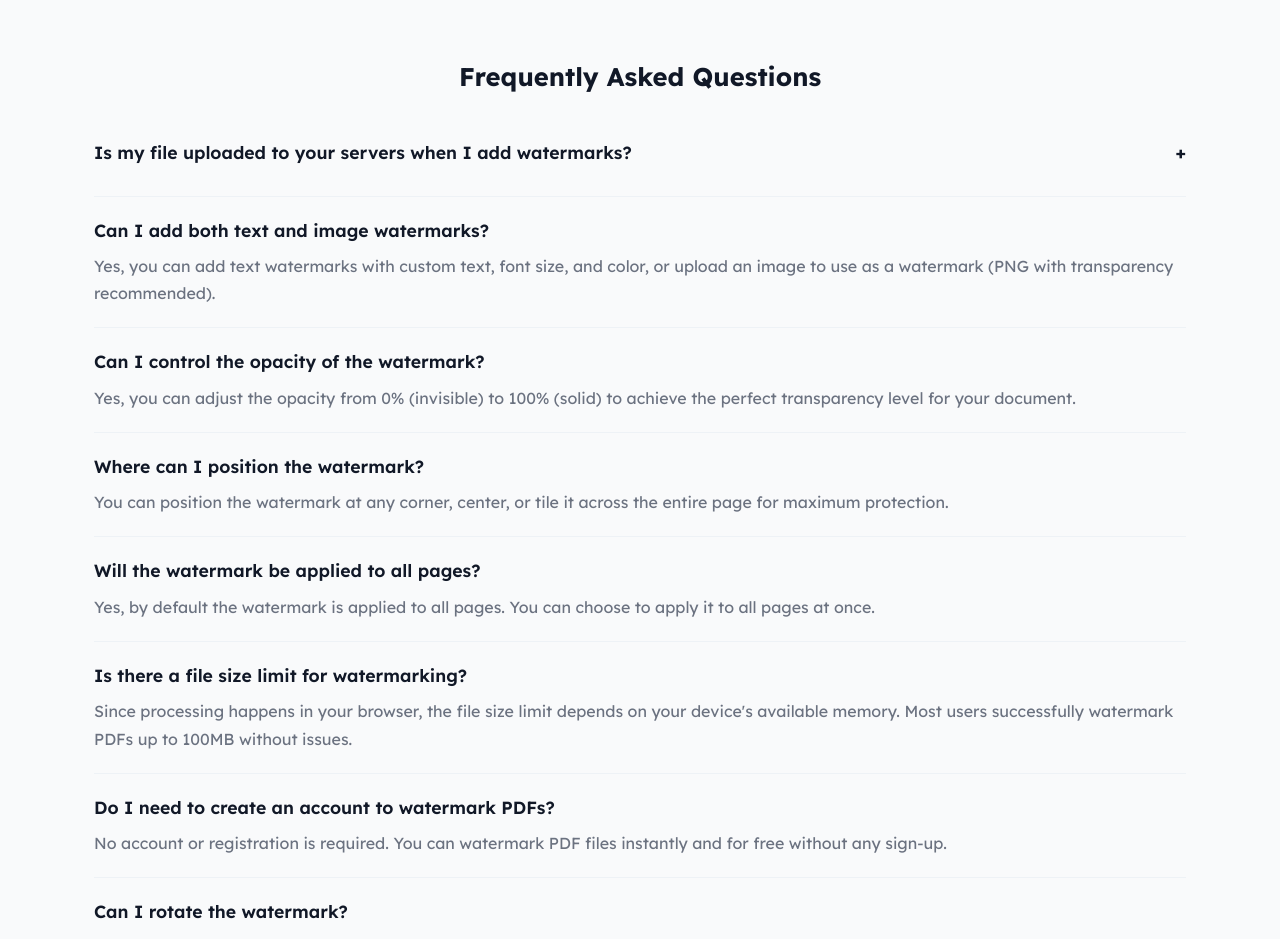
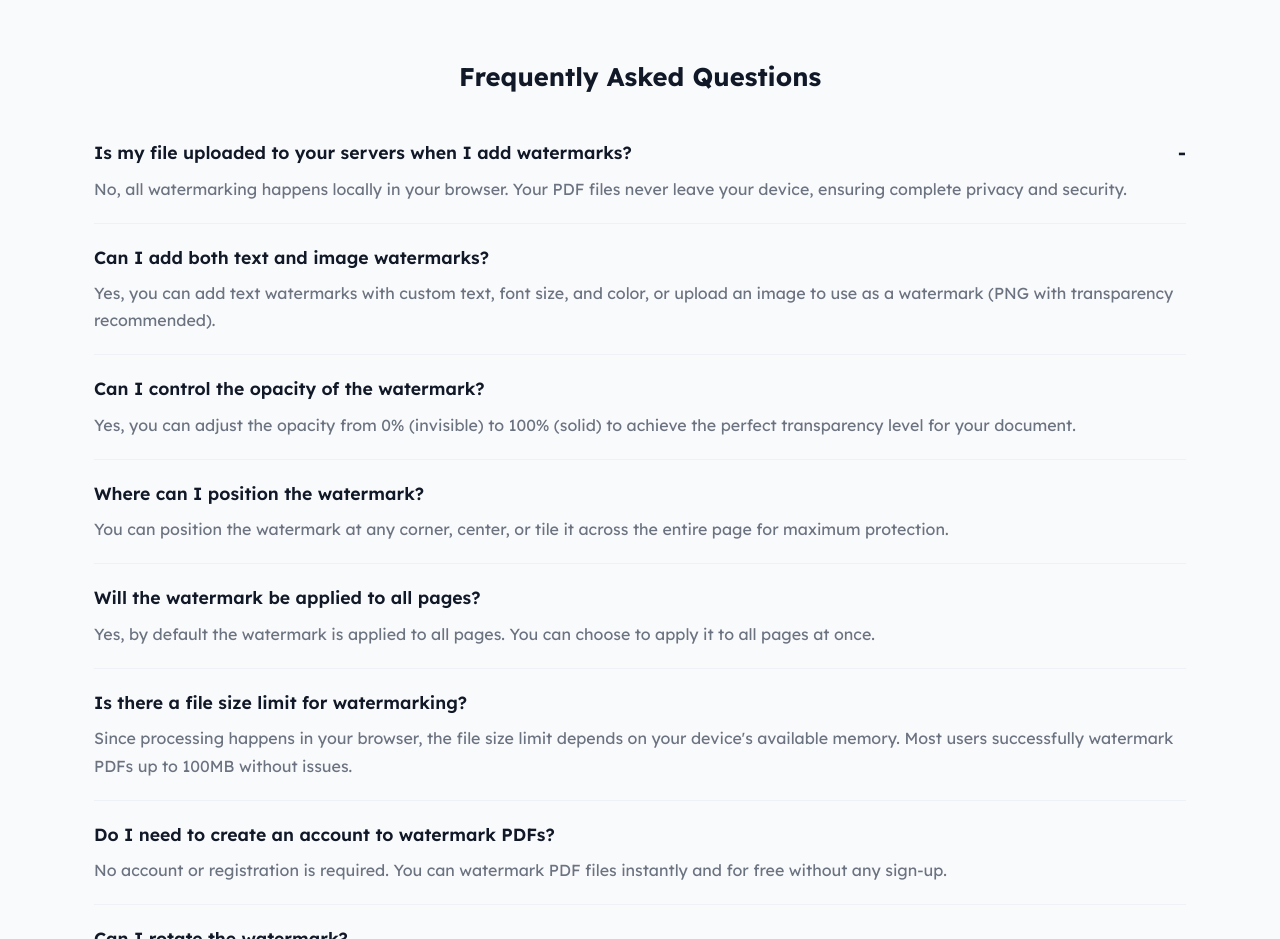
Before and after one commit to officialakshay7/pdf99, a plain HTML site: page watermark-pdf.html in a window 1280 px wide. Shown: the part 2261-3200 px from the top of the page. Drawn offline with nearby package versions, Linux system fonts and the light colour scheme.

Commit message:
Update watermark-pdf.html

```diff
--- a/watermark-pdf.html
+++ b/watermark-pdf.html
@@ -1061,15 +1061,13 @@
         }
 
         /* faq collapsable */
-        .faq-item {
-            border-bottom: 1px solid #eef2f6;
-            padding: 20px 0;
+        .faq-answer {
+            max-height: 0;
+            overflow: hidden;
+            transition: max-height 0.3s ease;
         }
 
         .faq-question {
-            font-size: 1.1rem;
-            font-weight: 600;
-            cursor: pointer;
             position: relative;
             padding-right: 25px;
         }
@@ -1083,12 +1081,6 @@
 
         .faq-item.active .faq-question::after {
             content: "-";
-        }
-
-        .faq-answer {
-            max-height: 0;
-            overflow: hidden;
-            transition: max-height 0.3s ease;
         }
     </style>
 </head>
@@ -2407,7 +2399,7 @@
 
                 const item = question.parentElement;
 
-                // Close all others
+                // Close other FAQs
                 document.querySelectorAll(".faq-item").forEach((faq) => {
                     if (faq !== item) {
                         faq.classList.remove("active");
@@ -2429,6 +2421,14 @@
             });
 
         });
+
+        // Open first FAQ automatically
+        const firstFAQ = document.querySelector(".faq-item");
+        if (firstFAQ) {
+            firstFAQ.classList.add("active");
+            const firstAnswer = firstFAQ.querySelector(".faq-answer");
+            firstAnswer.style.maxHeight = firstAnswer.scrollHeight + "px";
+        }
     </script>
 
     <noscript>
```
